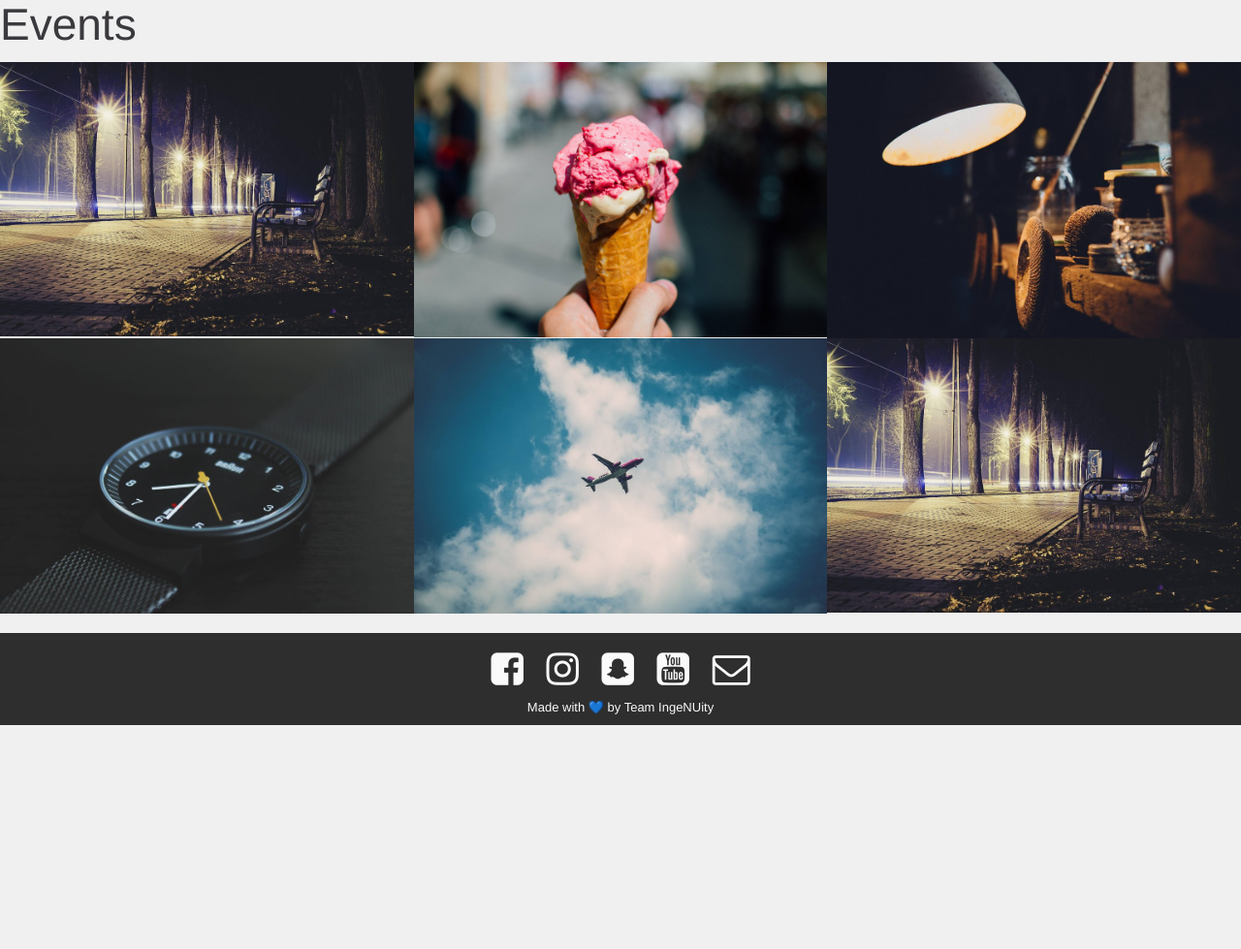
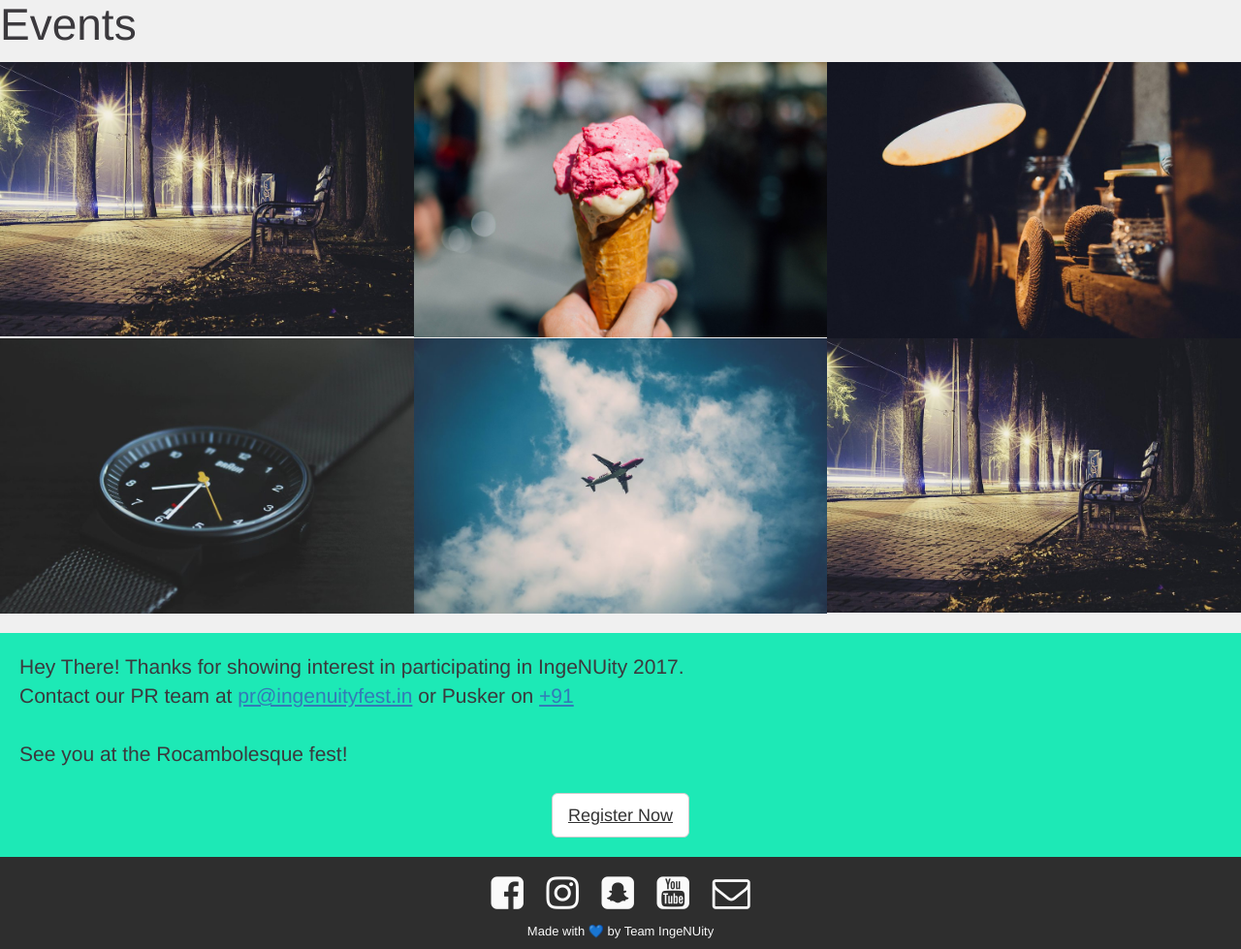
Before and after one commit to electron0zero/ingenuity17, a Jekyll site: the page built from _posts/2000-01-08-events.md, in a window 1280 px wide. Shown: the whole page at 97% size. Built offline with Jekyll 4.4.1, drawn with Linux system fonts in a browser that asks for light colours; nearby versions of some CDN libraries; our own code applies the rules of GitHub Pages for plain Markdown files; before the commit the page ends 900 px from its top, so only the background shows below that.

Commit message:
add reg. link

```diff
--- /dev/null
+++ b/_includes/registration.html
@@ -0,0 +1,12 @@
+<div id="reg" style="background-color: #1de9b6; padding: 20px;">
+    <div id="reg-msg">
+        <h4>Hey There! Thanks for showing interest in participating in IngeNUity 2017.<br>
+            Contact our PR team at <a href="mailto:pr@ingenuityfest.in">pr@ingenuityfest.in</a>
+                 or Pusker on <a href="tel:+91">+91</a><br><br>
+            See you at the Rocambolesque fest!</h4>
+    </div>
+    <br>
+    <div id="reg-btn" style="text-align:center">
+        <a class="btn btn-default btn-lg" target="_blank" href="http://www.google.com/">Register Now</a>
+    </div>
+</div>
--- a/_layouts/category.html
+++ b/_layouts/category.html
@@ -14,5 +14,6 @@ layout: default
   </div>
   <div class="card__copy">
     {{ page.content }}
+    {% include registration.html %}
   </div>
 </div>
--- a/_layouts/event.html
+++ b/_layouts/event.html
@@ -15,5 +15,6 @@ layout: default
   </div>
   <div class="card__copy">
     {{ page.content }}
+    {% include registration.html %}
   </div>
 </div>
--- a/_posts/2000-01-08-events.md
+++ b/_posts/2000-01-08-events.md
@@ -8,3 +8,5 @@ color: black
 # Events
 
 {% include events.html %}
+
+{% include registration.html %}
```
